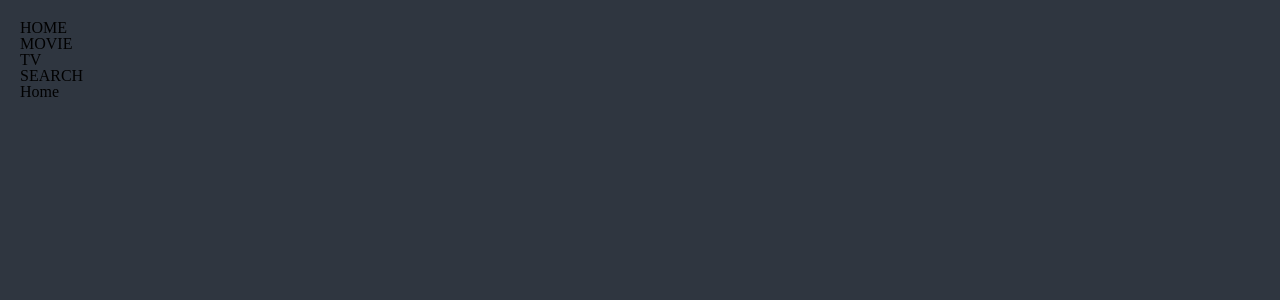
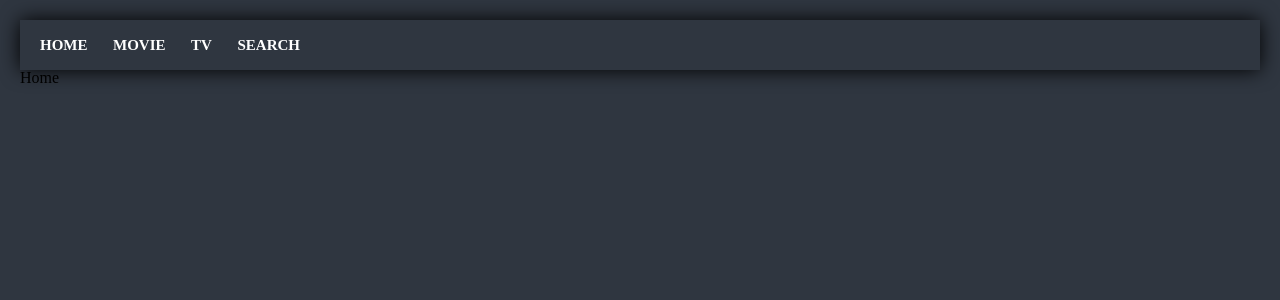
Before and after one commit to yeonnnee/moviey, a React (Create React App) app: page / in a window 1280 px wide. Shown: the top 300 px of the page. Built offline with nearby package versions, Linux system fonts and the light colour scheme.

Commit message:
Set header

```diff
--- a/src/Components/Header.jsx
+++ b/src/Components/Header.jsx
@@ -1,23 +1,48 @@
 import React from "react";
-import { Link } from "react-router-dom";
+import { Link, withRouter } from "react-router-dom";
+import styled from "styled-components";
 
-export default () => {
-  return (
-    <header>
-      <ul>
-        <li>
-          <Link to="/">HOME</Link>
-        </li>
-        <li>
-          <Link to="/movie">MOVIE</Link>
-        </li>
-        <li>
-          <Link to="/tv">TV</Link>
-        </li>
-        <li>
-          <Link to="/search">SEARCH</Link>
-        </li>
-      </ul>
-    </header>
-  );
-};
+const Header = styled.header`
+  width: 100%;
+  box-shadow: 0 0 20px black;
+`;
+const List = styled.ul`
+  width: 300px;
+  height: 50px;
+  padding: 20px;
+  color: white;
+  font-weight: bold;
+  display: flex;
+  align-items: center;
+  justify-content: space-between;
+`;
+const Item = styled.li`
+  font-size: 15px;
+  &:hover {
+    color: grey;
+  }
+`;
+const SLink = styled(Link)`
+  &:focus {
+    color: grey;
+  }
+`;
+
+export default withRouter(({ location: { pathname } }) => (
+  <Header>
+    <List>
+      <Item current={pathname === "/"}>
+        <SLink to="/">HOME</SLink>
+      </Item>
+      <Item current={pathname === "/movie"}>
+        <SLink to="/movie">MOVIE</SLink>
+      </Item>
+      <Item current={pathname === "/tv"}>
+        <SLink to="/tv">TV</SLink>
+      </Item>
+      <Item current={pathname === "/search"}>
+        <SLink to="/search">SEARCH</SLink>
+      </Item>
+    </List>
+  </Header>
+));
```
